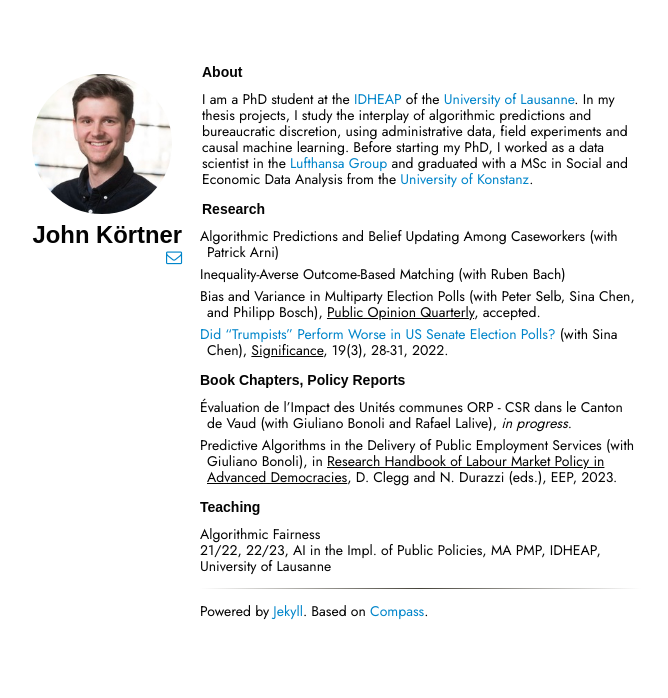
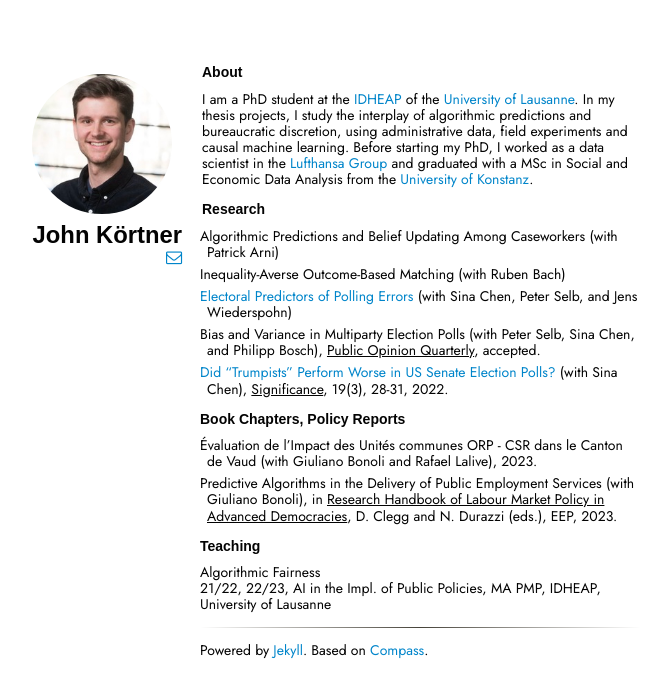
Before and after one commit to jkortner/jkortner.github.io, a Jekyll site: the page built from index.html, in a window 1280 px wide. Shown: the top 698 px of the page, without its empty margins (326-994 px from the left). Built offline with Jekyll 4.4.1, drawn with Linux system fonts in a browser that asks for light colours; nearby versions of some CDN libraries.

Commit message:
Update with APSA pre-print

```diff
--- a/_includes/content.html
+++ b/_includes/content.html
@@ -14,6 +14,9 @@ I am a PhD student at the <a href='https://www.unil.ch/idheap/en/home.html'>IDHE
         Inequality-Averse Outcome-Based Matching (with Ruben Bach)
     </article>
     <article>
+        <a href='https://doi.org/10.33774/apsa-2023-t1vh8'>Electoral Predictors of Polling Errors</a> (with Sina Chen, Peter Selb, and Jens Wiederspohn)
+    </article>
+    <article>
         Bias and Variance in Multiparty Election Polls (with Peter Selb, Sina Chen, and Philipp Bosch),
         <u>Public Opinion Quarterly</u>, accepted.
     </article>
@@ -26,7 +29,7 @@ I am a PhD student at the <a href='https://www.unil.ch/idheap/en/home.html'>IDHE
 <h2>Book Chapters, Policy Reports</h2>
 <p>
     <article>
-        Évaluation de l’Impact des Unités communes ORP - CSR dans le Canton de Vaud (with Giuliano Bonoli and Rafael Lalive), <i>in progress</i>.
+        Évaluation de l’Impact des Unités communes ORP - CSR dans le Canton de Vaud (with Giuliano Bonoli and Rafael Lalive), 2023.
     </article>
          <article>
         Predictive Algorithms in the Delivery of Public Employment Services (with Giuliano Bonoli), in <u>Research Handbook of Labour Market Policy in Advanced Democracies</u>, D. Clegg and N. Durazzi (eds.),
```
Also changed, not shown: 1 other file.
